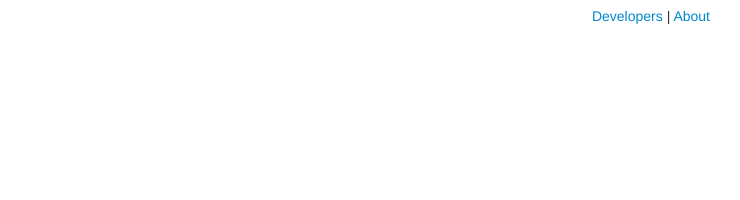
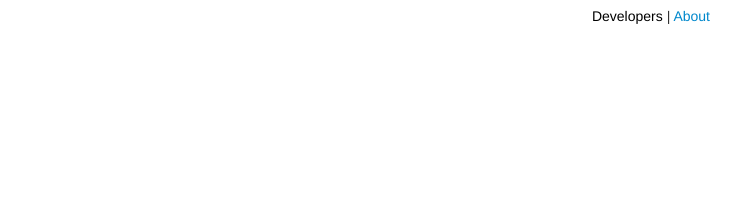
Before and after one commit to gbinal/EM-API, a Jekyll site: the page built from index.html, in a window 1280 px wide. Shown: the top 200 px of the page, without its empty margins (515-1255 px from the left). Built offline with Jekyll 4.4.1, drawn with Linux system fonts in a browser that asks for light colours; nearby versions of some CDN libraries.

Commit message:
Update index.html

```diff
--- a/index.html
+++ b/index.html
@@ -5,7 +5,7 @@ layout: default
 <!-- START BODY -->
 
 <div style="text-align: right;">
-<a href="http://www.doesgrayloveerie.com/developers" color:#000000;>Developers</a> | <a href="http://www.doesgrayloveerie.com/about" color:#000000;>About</a>
+<a href="http://www.doesgrayloveerie.com/developers"><font color="000000">Developers</font></a> | <a href="http://www.doesgrayloveerie.com/about" color:#000000;>About</a>
 </div>
 
 <div style="text-align: center; margin: 200px auto; font-size:96px;">
```
